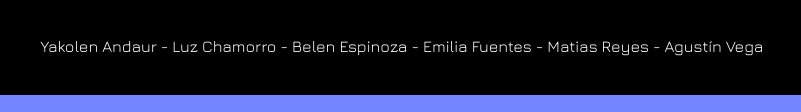
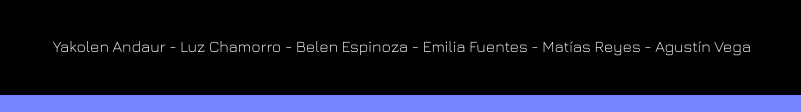
Before and after one commit to MrMathew18/p02_andaur_chamorro_espinoza_fuentes_reyes_vega2025B, a plain HTML site: page PCOMP.html in a window 1280 px wide. Shown: the part 688-800 px from the top of the page, 238-1039 px from the left. Drawn offline with nearby package versions, Linux system fonts and the light colour scheme.

Commit message:
puse nuestros nombres

```diff
--- a/PCOMP.html
+++ b/PCOMP.html
@@ -48,7 +48,7 @@
 
     <div style="background: #FFFF; padding: 50px; margin-left:550px; margin-right:500px; margin-top: -30px;"></div>
     <div style="background: #2B3EBB; padding: 33px; margin-left:270px; margin-right:600px"></div>
-     <p style= "margin: 40px; text-align: center">Yakolen Andaur - Luz Chamorro - Belen Espinoza - Emilia Fuentes - Matias Reyes - Agustín Vega</p>
+     <p style= "margin: 40px; text-align: center; font-weight: 300 ">Yakolen Andaur - Luz Chamorro - Belen Espinoza - Emilia Fuentes - Matías Reyes - Agustín Vega</p>
     <div style="background: #7386FF; padding: 20px"></div>
     <div style="background: #415AFF; padding: 20px"></div>
     <br>
```
